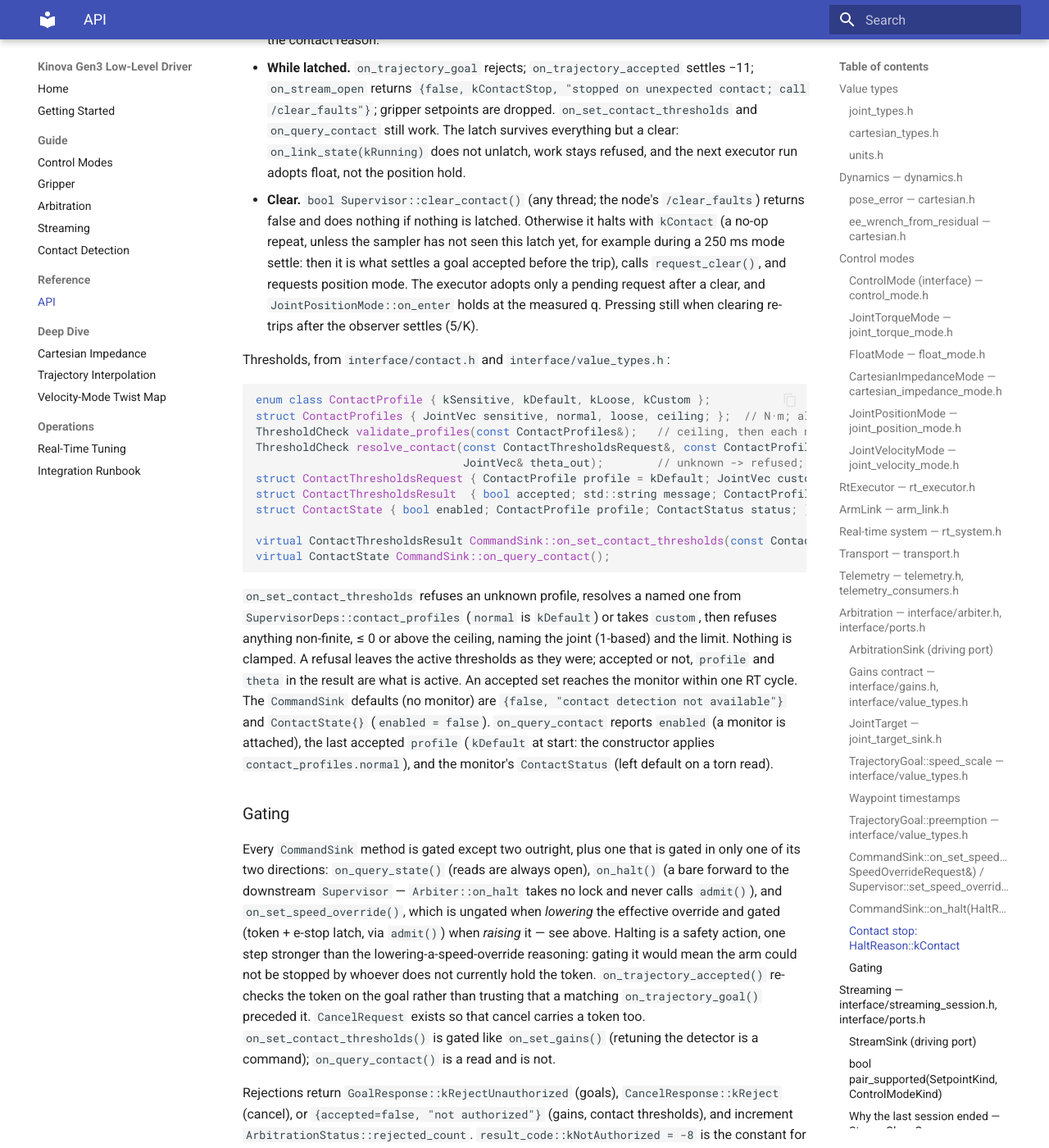
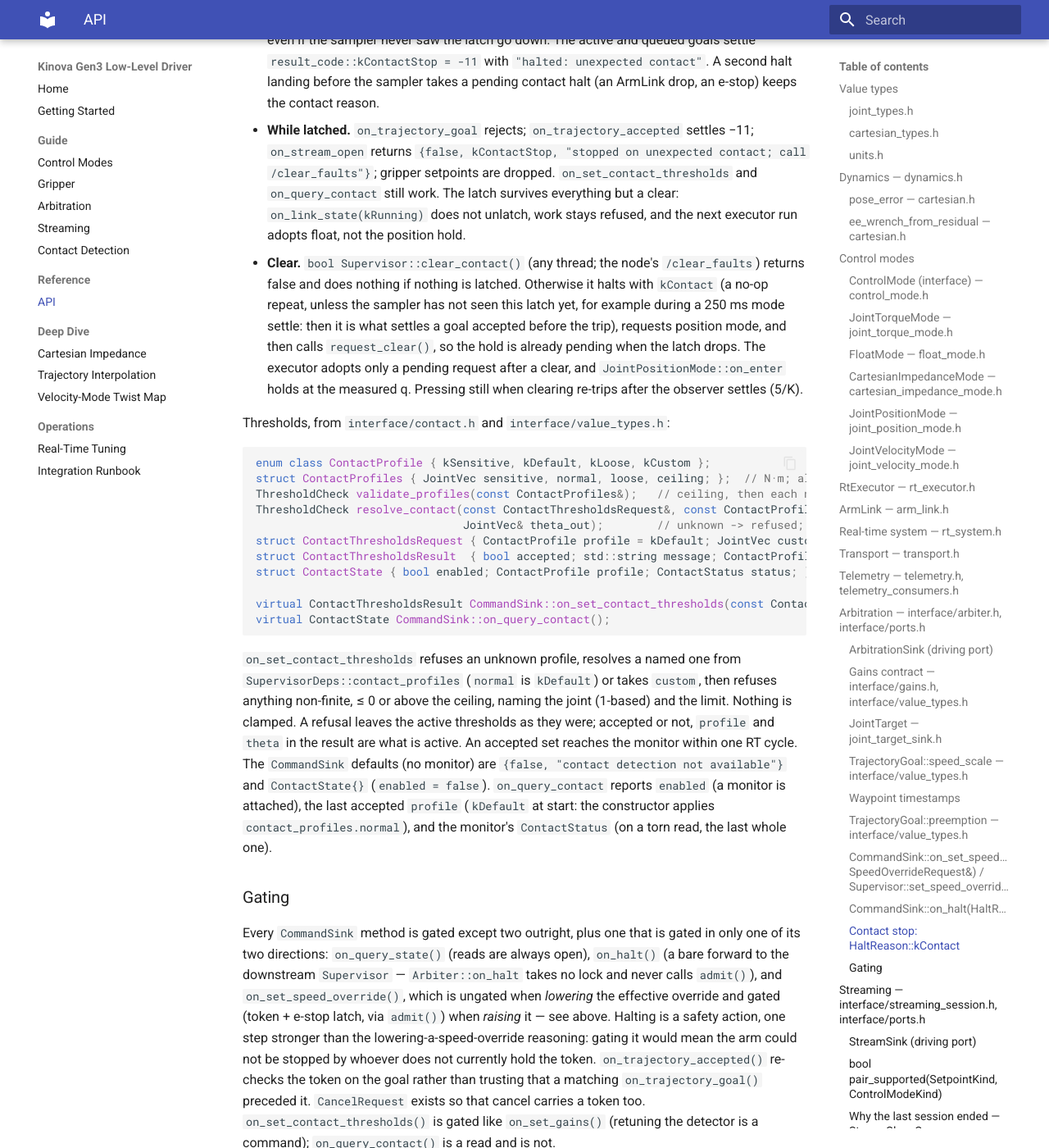
Before and after one commit to rammp-org/kinova-gen3-driver, an MkDocs documentation site: the page built from docs/reference/api.md, in a window 1280 px wide and 1400 px high, scrolled down 17638 px. Shown: the whole window at 82% size. Built offline with MkDocs 1.6.1 and Material for MkDocs 9.7.7, drawn with Linux system fonts in a browser that asks for light colours; some of the changed text lies outside the part shown.

Commit message:
fix(contact): request the hold before the clear; keep the last whole status
- Supervisor::clear_contact requests position mode before
  ContactMonitor::request_clear, so the hold is already pending when the
  latch drops. In the old order the RT loop could unlatch in between and
  adopt a stale request, or stay in float, for a cycle.
- on_query_contact reports the last whole ContactStatus on a torn read.
  Seqlock::load leaves a mix of two cycles in its output when it gives up,
  not the default the comment claimed.
- Docs: a trip in position mode computes the freeze in the trip cycle,
  but it goes out on the next exchange, after the set_actuator_modes
  handshake, so it is sent after the torque switch. The handshake's own
  pumps hold the arm through the switch.

Co-Authored-By: Claude Opus 5.5 <noreply@anthropic.com>
Claude-Session: https://claude.ai/code/session_01QoDtVscJzCSvwciduriahp

```diff
--- a/docs/reference/api.md
+++ b/docs/reference/api.md
@@ -396,9 +396,13 @@ class RtExecutor {
   mode the loop runs:
   - **Trip cycle.** If `on_contact`'s actuator modes match the active mode's
     (every torque-controlled mode), the loop switches in that cycle and computes
-    `on_contact`. Otherwise it sends a freeze that cycle (the active mode's
+    `on_contact`. Otherwise that cycle's command is a freeze (the active mode's
     actuator modes, `position` = measured `q`, zero `velocity`, no `compute`) and
-    adopts `on_contact` at the next boundary through `set_actuator_modes`.
+    the loop adopts `on_contact` at the next boundary through
+    `set_actuator_modes`. A cycle's command goes out on the next cycle's exchange,
+    which runs after that handshake, so the freeze is sent once, after the torque
+    switch. Through the switch the arm is held by the handshake's own pumps
+    (measured position, zero torque on KORTEX: the #92 window).
   - **Requests.** A `request_mode` made while latched, or racing the trip, is left
     pending, not dropped: the latest one is adopted at the first boundary after
     the clear (`ContactMonitor::request_clear`, consumed by the next `step`, or
@@ -837,9 +841,10 @@ floats the arm itself; the `Supervisor` reacts at sampler rate.
   `/clear_faults`) returns false and does nothing if nothing is latched.
   Otherwise it halts with `kContact` (a no-op repeat, unless the sampler has not
   seen this latch yet, for example during a 250 ms mode settle: then it is what
-  settles a goal accepted before the trip), calls `request_clear()`, and
-  requests position mode. The executor adopts only a pending request after a
-  clear, and `JointPositionMode::on_enter` holds at the measured q. Pressing
+  settles a goal accepted before the trip), requests position mode, and then
+  calls `request_clear()`, so the hold is already pending when the latch drops.
+  The executor adopts only a pending request after a clear, and
+  `JointPositionMode::on_enter` holds at the measured q. Pressing
   still when clearing re-trips after the observer settles (5/K).
 
 Thresholds, from `interface/contact.h` and `interface/value_types.h`:
@@ -868,7 +873,7 @@ The `CommandSink` defaults (no monitor) are `{false, "contact detection not
 available"}` and `ContactState{}` (`enabled = false`). `on_query_contact`
 reports `enabled` (a monitor is attached), the last accepted `profile`
 (`kDefault` at start: the constructor applies `contact_profiles.normal`), and
-the monitor's `ContactStatus` (left default on a torn read).
+the monitor's `ContactStatus` (on a torn read, the last whole one).
 
 ### Gating
 
```
Also changed, not shown: 3 other files.
